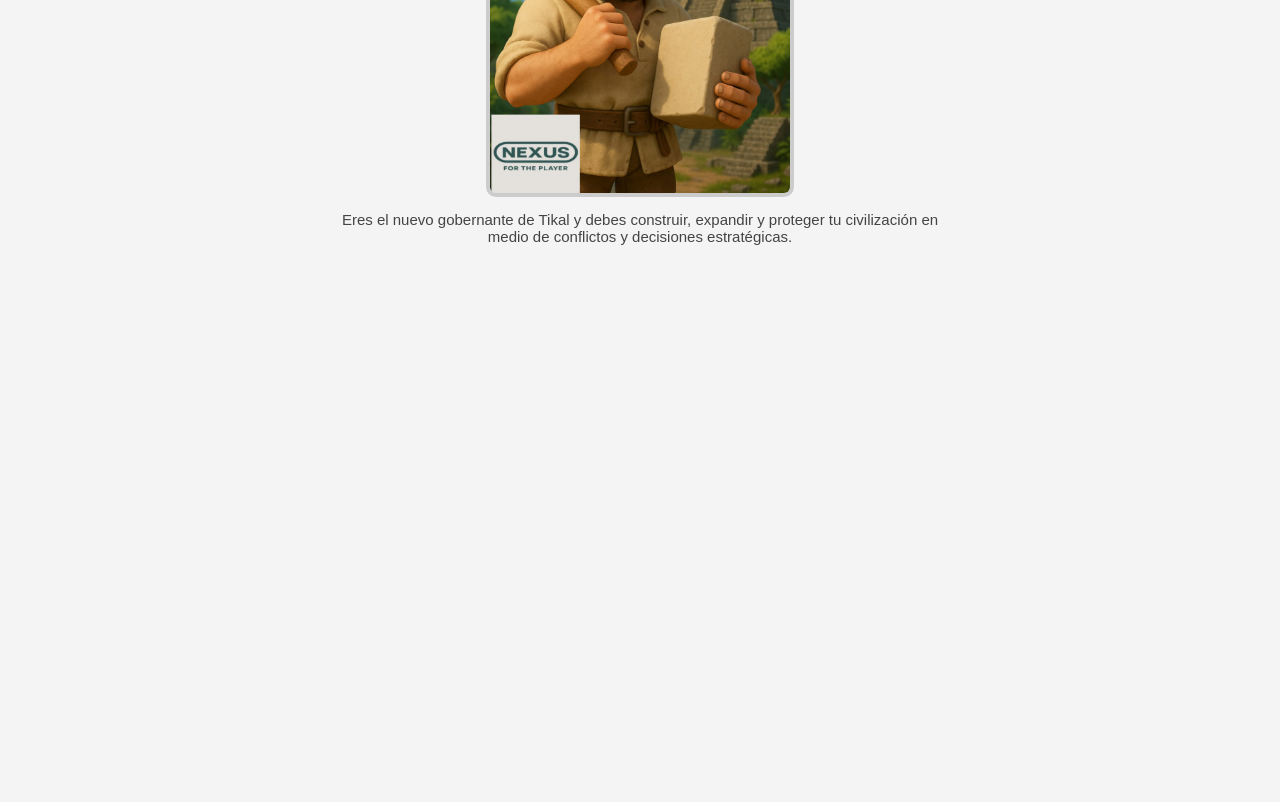
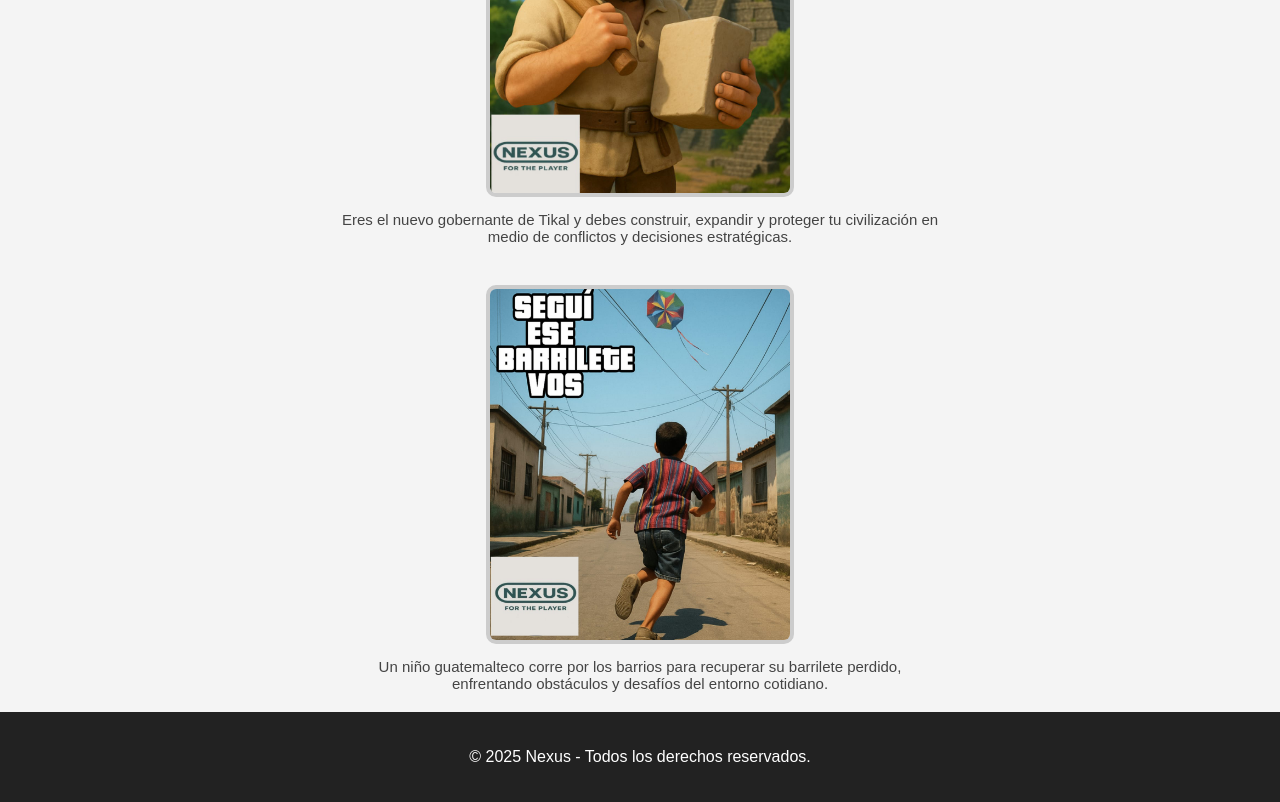
Before and after one commit to EdinAdolfo/NEXUS-WEB, a plain HTML site: page index.html in a window 1280 px wide. Shown: the part 2214-3016 px from the top of the page. Before the commit the page ends 2479 px from the top, so only its background shows below. Drawn offline with Linux system fonts and the light colour scheme.

Commit message:
index.html

```diff
--- a/index.html
+++ b/index.html
@@ -112,4 +112,15 @@
         <div class="descripcion">Eres el nuevo gobernante de Tikal y debes construir, expandir y proteger tu civilización en medio de conflictos y decisiones estratégicas.</div>
     </div>
 
-    <div class="juego
+    <div class="juego">
+        <img src="ece14c0f-2392-45e4-b548-884b99a2572c.jpg" alt="Seguí ese Barrilete Vos">
+        <div class="descripcion">Un niño guatemalteco corre por los barrios para recuperar su barrilete perdido, enfrentando obstáculos y desafíos del entorno cotidiano.</div>
+    </div>
+</section>
+
+<footer>
+    <p>&copy; 2025 Nexus - Todos los derechos reservados.</p>
+</footer>
+
+</body>
+</html>
```
